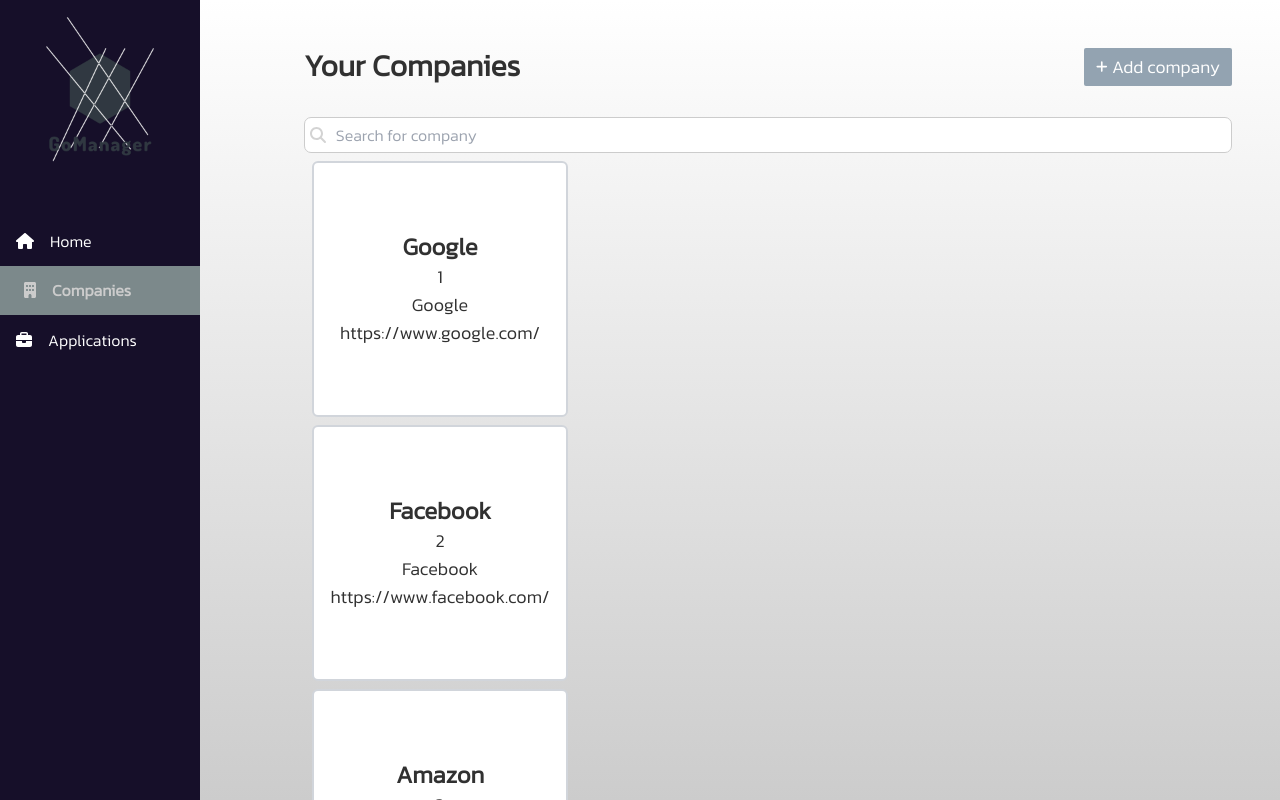
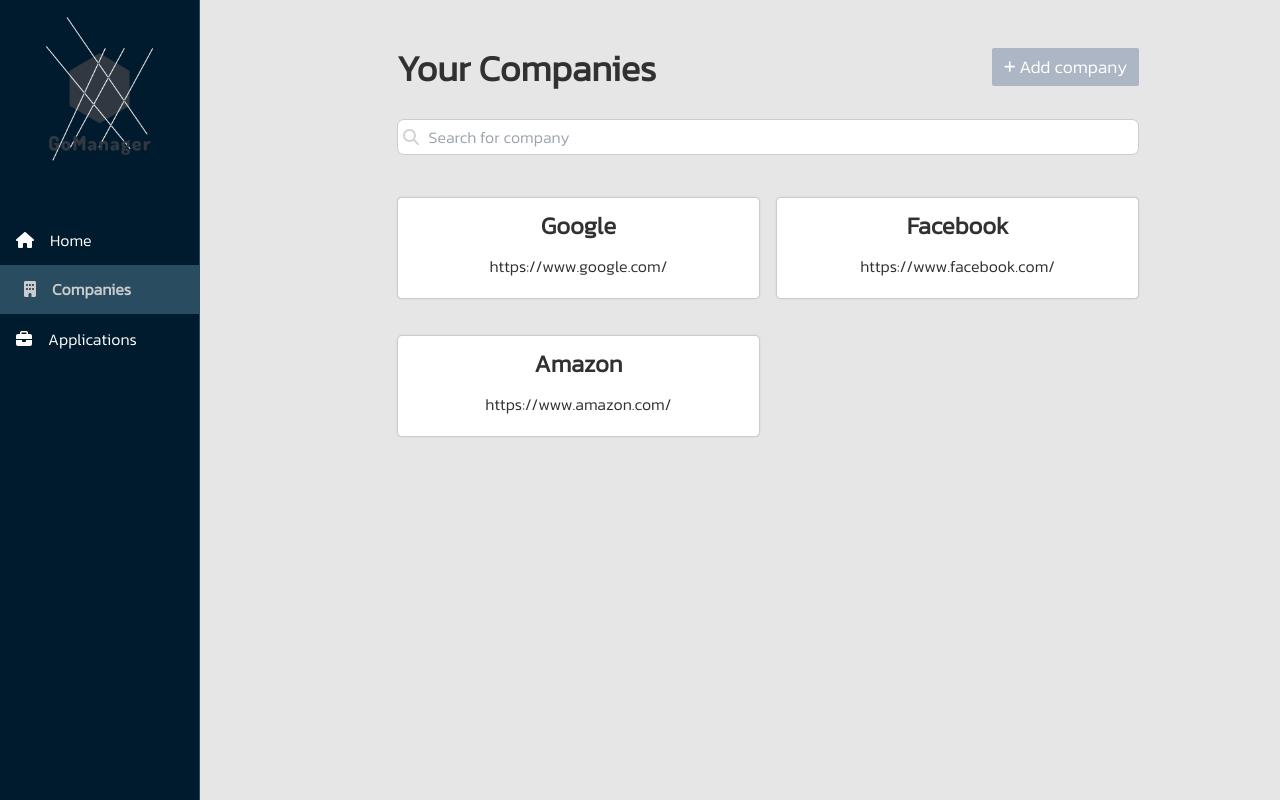
Before and after one commit to Tiburso/GoManager, a Next.js app in the folder client/: page /companies in a window 1280 px wide. Built offline with nearby package versions, Linux system fonts and the light colour scheme.

Commit message:
Company Cards done

```diff
--- a/client/app/companies/page.tsx
+++ b/client/app/companies/page.tsx
@@ -32,10 +32,10 @@
   const companies = CompanyData;
 
   return (
-    <div className="mx-auto">
+    <div className="w-4/5 mx-auto">
       <div className={`${style.title}`}>
         {/* add class names for tailwind bigger text and centered and bold */}
-        <h1 className="text-3xl text-left font-bold">Your Companies</h1>
+        <h1 className="text-4xl text-left font-bold">Your Companies</h1>
         <Button>
           <FontAwesomeIcon icon={faPlus} className="fa fa-clone fa-xs mr-1" />
           Add company
@@ -43,7 +43,7 @@
       </div>
       <Searchbar type="text" placeholder="Search for company" />
 
-      <div className="companiesList">
+      <div className={style.company_cards}>
         {companies.map((company: Company) => (
           <CompanyCard key={company.id} company={company} />
         ))}
--- a/client/app/globals.css
+++ b/client/app/globals.css
@@ -5,12 +5,11 @@
 /* define a good color pallete for the application */
 :root {
   --text-color: #313131;
-  --background-color: #ccc;
+  --background-color: #cccccc7a;
 
-  --navbar-color: #160f29;
-  --primary-rgb: #7c898b;
-  --secondary-rgb: #93a3b1;
-  --tertiary-rgb: #def6ca;
+  --navbar-color: #001b2e;
+  --primary-rgb: #294c60;
+  --secondary-rgb: #adb6c4;
 }
 
 /* This is here to setup a dark mode for users  */
@@ -25,6 +24,6 @@
 
 body {
   color: var(--text-color);
-  background: linear-gradient(to bottom, transparent, var(--background-color))
-    transparent;
+  background: var(--background-color);
+  box-shadow: 10px 10px 5px grey;
 }
--- a/client/app/styles/SideNav.module.css
+++ b/client/app/styles/SideNav.module.css
@@ -7,6 +7,7 @@
   background-color: var(--navbar-color);
   padding: 1em 0;
   color: #fff;
+  border-right: 1px solid var(--primary-rgb);
 }
 
 .sidenav a {
--- /dev/null
+++ b/client/app/styles/company/CompanyCard.module.css
@@ -0,0 +1,30 @@
+.card {
+  flex: 1 0 auto;
+
+  display: flex;
+
+  flex-direction: column;
+  justify-content: space-between;
+  align-items: center;
+
+  margin: 10px 0;
+  padding: 10px 0;
+
+  border: 1px solid #ccc;
+  box-shadow: 0 0 2px rgba(0, 0, 0, 0.1);
+  box-sizing: border-box;
+  border-radius: 5px;
+  background-color: #fff;
+}
+
+.card h2 {
+  font-size: 1.5rem;
+  font-weight: 600;
+  margin-bottom: 10px;
+}
+
+.card p {
+  font-size: 1rem;
+  font-weight: 400;
+  margin-bottom: 10px;
+}
--- a/client/app/styles/company/CompanyPage.module.css
+++ b/client/app/styles/company/CompanyPage.module.css
@@ -5,3 +5,10 @@
   margin-bottom: 15px;
   padding: 1em 0;
 }
+
+.company_cards {
+  margin-top: 2em;
+  display: grid;
+  grid-template-columns: repeat(auto-fit, minmax(300px, 1fr));
+  gap: 1em;
+}
--- a/client/app/ui/companies/CompanyCard.tsx
+++ b/client/app/ui/companies/CompanyCard.tsx
@@ -1,14 +1,14 @@
 import { Company } from '@/app/lib/types';
+
+import style from '@/app/styles//company/CompanyCard.module.css';
 
 export default function CompanyCard({ company }: { company: Company }) {
   // TODO: change this from tailwind to regular CSS
 
   return (
-    <div className="flex flex-col items-center justify-center w-64 h-64 m-2 p-2 bg-white border-2 border-gray-300 rounded-md">
-      <h2 className="text-2xl font-bold">{company.name}</h2>
-      <p className="text-lg">{company.id}</p>
-      <p className="text-lg">{company.name}</p>
-      <p className="text-lg">{company.company_portal}</p>
+    <div className={style.card}>
+      <h2>{company.name}</h2>
+      <p>{company.company_portal}</p>
     </div>
   );
 }
```
